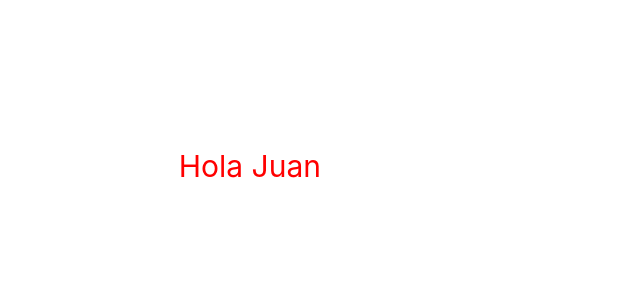
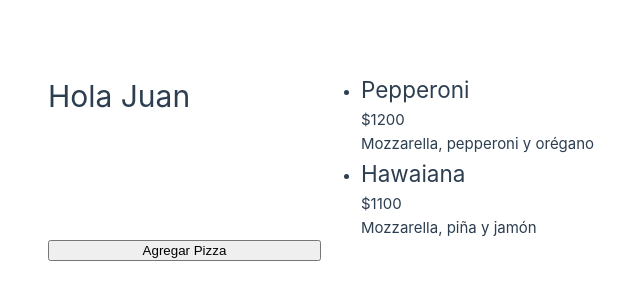
Before and after one commit to Alejandro-CP-dev/SistemaPizzeria, a Vue app in the folder frontend-vue/: page / in a window 1280 px wide. Shown: the part 234-534 px from the top of the page, without its empty margins (319-959 px from the left). Built offline with nearby package versions, Linux system fonts and the light colour scheme.

Commit message:
Aplicando fundamentos de vue para listar las pizzas

```diff
--- a/frontend-vue/src/App.vue
+++ b/frontend-vue/src/App.vue
@@ -1,13 +1,41 @@
 <script setup>
+import { ref } from "vue"
+
 const nombre = "Juan"
+
+const arrayPizzas = ref([
+  {
+    name: "Pepperoni",
+    price: "$1200",
+    description: "Mozzarella, pepperoni y orégano",
+  },
+  {
+    name: "Hawaiana",
+    price: "$1100",
+    description: "Mozzarella, piña y jamón",
+  },
+])
+
+// Methods
+const agregarPizza = () => {
+  const nuevaPizza = {
+    name: "Margarita",
+    price: "$1000",
+    description: "Mozzarella, tomate y albahaca",
+  }
+  arrayPizzas.value.push(nuevaPizza)
+  console.log(arrayPizzas.value)
+}
 </script>
 
 <template>
   <h1>Hola {{ nombre }}</h1>
+  <ul>
+    <li v-for="pizza in arrayPizzas" :key="pizza.name">
+      <h2>{{ pizza.name }}</h2>
+      <p>{{ pizza.price }}</p>
+      <p>{{ pizza.description }}</p>
+    </li>
+  </ul>
+  <button @click="agregarPizza">Agregar Pizza</button>
 </template>
-
-<style>
-h1 {
-  color: red;
-}
-</style>
```
Also changed, not shown: 3 other files (tests, documents, lock files or other folders).
